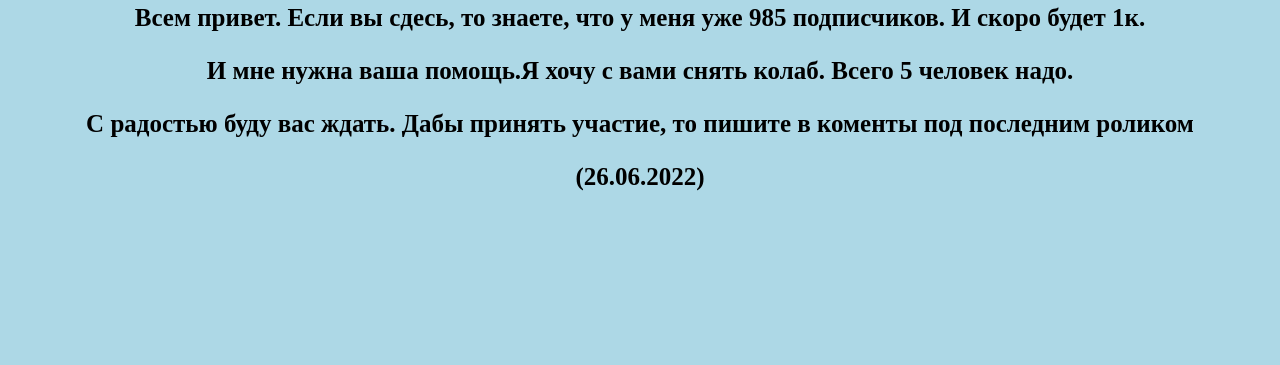
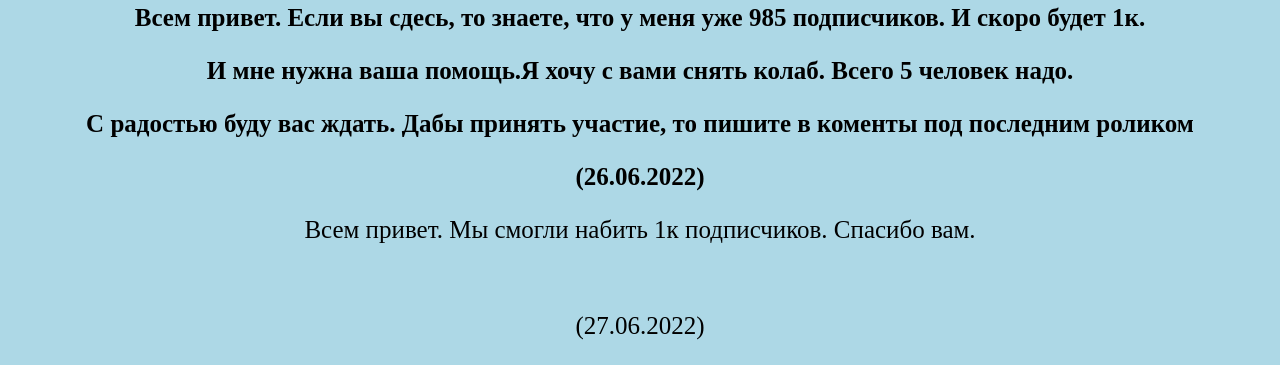
Before and after one commit to Spair25/My-TikTok, a plain HTML site: page video.html in a window 1280 px wide. Shown: the part 531-896 px from the top of the page. Before the commit the page ends 800 px from the top, so only its background shows below. Drawn offline with Linux system fonts and the light colour scheme.

Commit message:
Update video.html

```diff
--- a/video.html
+++ b/video.html
@@ -26,6 +26,8 @@
       <bp></p>
          <p> С радостью буду вас ждать. Дабы принять участие, то пишите в коменты под последним роликом<bp></p>
         <p> (26.06.2022)</p></b>
+        <p>Всем привет. Мы смогли набить 1к подписчиков. Спасибо вам.</p><br>
+      <p>(27.06.2022)</p>
       </main>
       </body>
     </html>
```
